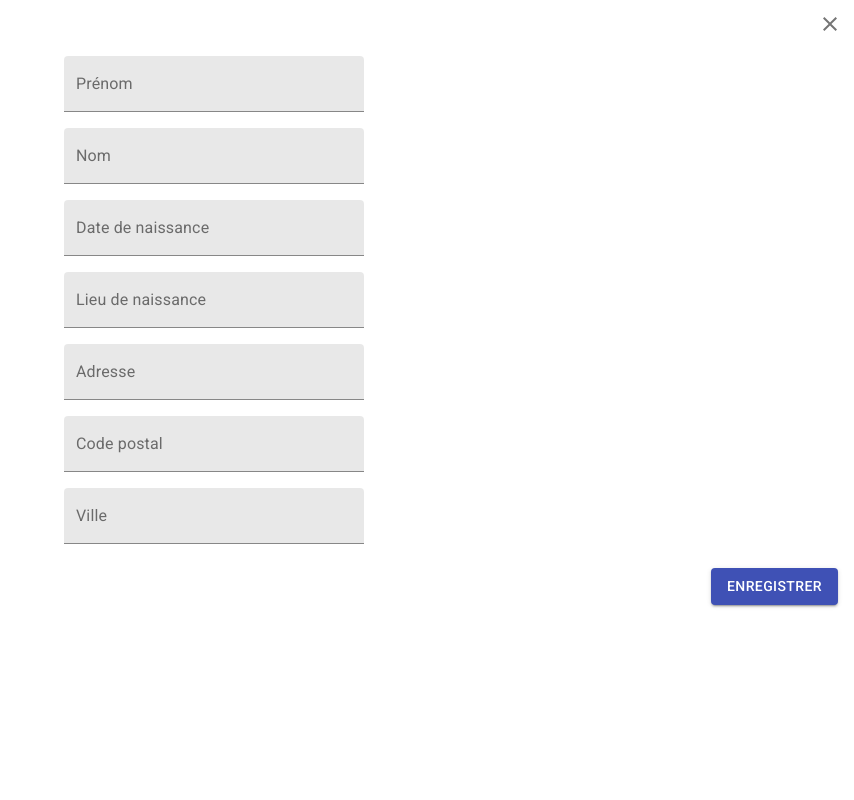
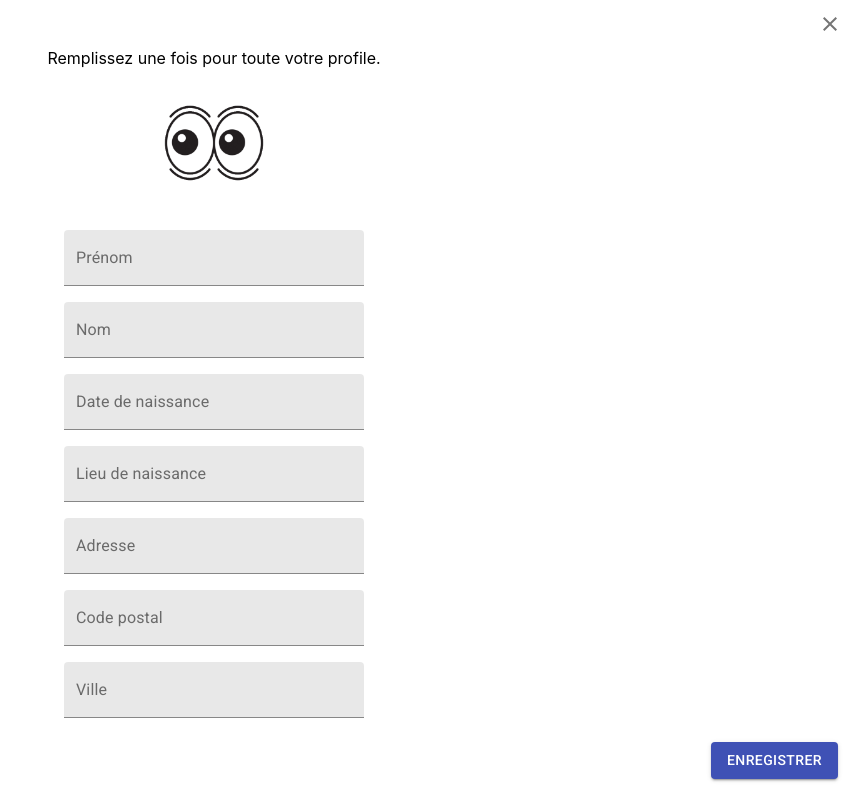
Before and after one commit to favreau84/jecoche, a React (Create React App) app: page /profile in a window 1280 px wide. Shown: the whole page, without its empty margins (426-1280 px from the left). Built offline with nearby package versions, Linux system fonts and the light colour scheme.

Commit message:
profile styling + redirection to profile

```diff
--- a/src/App.js
+++ b/src/App.js
@@ -1,5 +1,5 @@
 import React from 'react';
-import {BrowserRouter, Route} from 'react-router-dom'
+import {BrowserRouter, Route, Switch} from 'react-router-dom'
 import Home from './components/Home'
 import Profile from './components/Profile'
 
@@ -54,7 +54,8 @@ function App(props) {
   return (
     <div className="App">
       <BrowserRouter>
-        <Route path='/' exact render={()=>{
+      <Switch>
+      <Route path='/' exact render={()=>{
           return (<Home
             profile = {profile}
             onOutingDateTimeChange = {handleOutingDateTimeChange}
@@ -63,6 +64,9 @@ function App(props) {
         }
         />
         <Route path="/profile" render={()=><Profile onSubmit = {handleProfileSubmit} profile={profile}/>}/>
+
+      </Switch>
+
       </BrowserRouter>
 
     </div>
--- a/src/components/CreateButton.js
+++ b/src/components/CreateButton.js
@@ -1,5 +1,5 @@
 import React from 'react'
-import {Button, Grid} from '@material-ui/core'
+import {Fab, Grid} from '@material-ui/core'
 
 const style = {
     margin: "10px"
@@ -10,14 +10,14 @@ export default function CreateButton(props) {
     return (
         <Grid container justify='flex-end'>
             <Grid item>
-                <Button
-                    variant="contained"
+                <Fab
+                    variant="extended"
                     color='primary'
                     style={style}
                     onClick = {props.onClick}
                 >
                     Générer l'attestation
-                </Button>
+                </Fab>
             </Grid>
 
         </Grid>
--- a/src/components/Home.js
+++ b/src/components/Home.js
@@ -33,6 +33,13 @@ function Home(props) {
   function handleOutingDateTimeChange(newOutingDateTime){
       return props.onOutingDateTimeChange(newOutingDateTime)
   }
+
+  // direct to 'Profile' if no username.
+  React.useEffect(()=>{
+      if(!profile.firstName){
+          props.history.push('/profile')
+      }
+  })
 
   return (
     <div>
--- a/src/components/Profile.js
+++ b/src/components/Profile.js
@@ -1,10 +1,11 @@
 import React from 'react'
 import {withRouter} from 'react-router-dom'
 
-import {TextField, Button, IconButton, Grid} from '@material-ui/core'
+import {TextField, Button, IconButton, Grid, Typography} from '@material-ui/core'
 import {Close} from '@material-ui/icons'
 
 import { makeStyles } from '@material-ui/core/styles';
+import eyes from '../assets/eyes.gif';
 
 const useStyles = makeStyles((theme) => ({
   root: {
@@ -13,6 +14,11 @@ const useStyles = makeStyles((theme) => ({
       width:300
     },
   },
+  info: {
+  },
+  image: {
+      width: 150
+  }
 }));
 
 function Profile(props){
@@ -45,6 +51,14 @@ function Profile(props){
                             </IconButton>
                         </Grid>
                 </Grid>
+            </Grid>
+            <Grid item className={classes.info}>
+                <Typography  variant="body">
+                    Remplissez une fois pour toute votre profile.
+                </Typography>
+            </Grid>
+            <Grid item>
+                <img alt=":-)" src={eyes} className={classes.image}/>
             </Grid>
             <Grid item>
                 <form>
```
Also changed, not shown: src/assets/eyes.gif (added).
